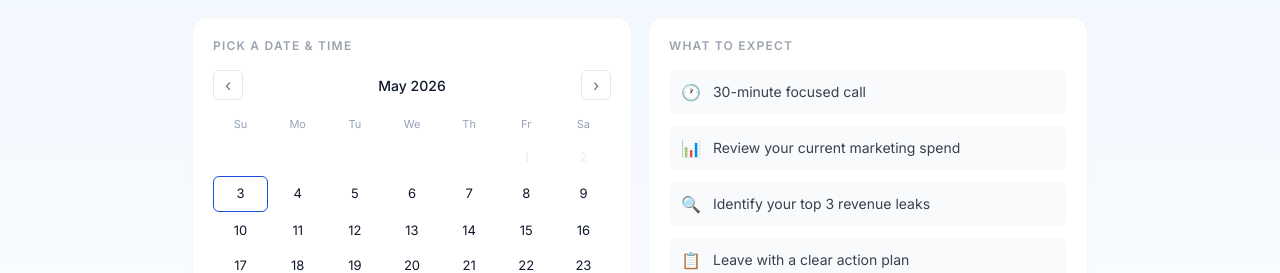
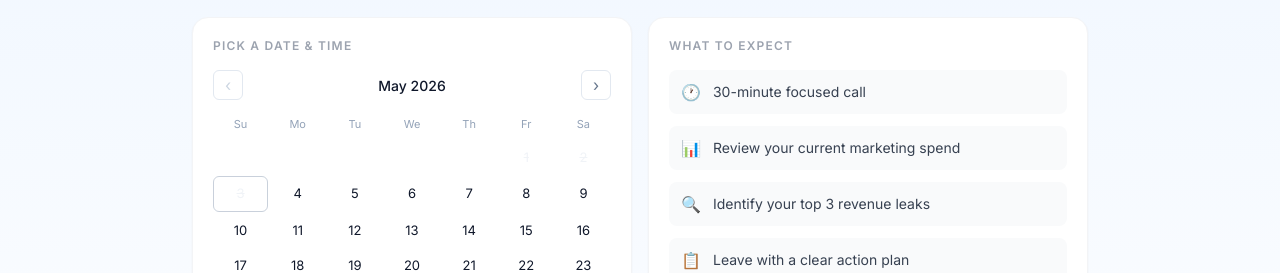
Before and after one commit to riverr360consulting/riverr360, a Next.js app: page /book in a window 1280 px wide. Shown: the part 251-524 px from the top of the page. Built offline with nearby package versions, Linux system fonts and the light colour scheme.

Commit message:
fix:past date inactive issue solved

```diff
--- a/components/BookingCalendar.tsx
+++ b/components/BookingCalendar.tsx
@@ -22,6 +22,10 @@ export default function BookingCalendar({ onSelect, selectedDate, selectedTime }
   const today = new Date();
   today.setHours(0, 0, 0, 0);
 
+  // Earliest bookable date = tomorrow (today's slots are considered gone)
+  const tomorrow = new Date(today);
+  tomorrow.setDate(today.getDate() + 1);
+
   const [viewYear, setViewYear] = useState(today.getFullYear());
   const [viewMonth, setViewMonth] = useState(today.getMonth());
 
@@ -29,11 +33,18 @@ export default function BookingCalendar({ onSelect, selectedDate, selectedTime }
   maxDate.setDate(today.getDate() + BOOKING_WINDOW_DAYS);
 
   function isAvailable(d: Date) {
-    if (d < today || d > maxDate) return false;
+    // Must be strictly in the future (tomorrow or later)
+    if (d < tomorrow) return false;
+    // Must be within booking window
+    if (d > maxDate) return false;
+    // Must be an available day of week
     if (!AVAILABLE_DAYS.includes(d.getDay())) return false;
+    // Must not be a blocked date
     if (BLOCKED_DATES.includes(formatDate(d))) return false;
     return true;
   }
+
+  const isPast = (d: Date) => d < tomorrow;
 
   const days = useMemo(() => {
     const first = new Date(viewYear, viewMonth, 1);
@@ -45,7 +56,11 @@ export default function BookingCalendar({ onSelect, selectedDate, selectedTime }
     return cells;
   }, [viewYear, viewMonth]);
 
+  // Prevent navigating to months before the current one
+  const canGoPrev = viewYear > today.getFullYear() || viewMonth > today.getMonth();
+
   function prevMonth() {
+    if (!canGoPrev) return;
     if (viewMonth === 0) { setViewMonth(11); setViewYear(y => y - 1); }
     else setViewMonth(m => m - 1);
   }
@@ -62,7 +77,20 @@ export default function BookingCalendar({ onSelect, selectedDate, selectedTime }
     <div>
       {/* Month navigation */}
       <div style={{ display: 'flex', alignItems: 'center', justifyContent: 'space-between', marginBottom: 12 }}>
-        <button onClick={prevMonth} aria-label="Previous month" style={{ background: 'none', border: '0.5px solid #e2e8f0', borderRadius: 6, width: 30, height: 30, cursor: 'pointer', fontSize: 16, color: '#64748b' }}>‹</button>
+        <button
+          onClick={prevMonth}
+          aria-label="Previous month"
+          disabled={!canGoPrev}
+          style={{
+            background: 'none',
+            border: '0.5px solid #e2e8f0',
+            borderRadius: 6,
+            width: 30, height: 30,
+            cursor: canGoPrev ? 'pointer' : 'default',
+            fontSize: 16,
+            color: canGoPrev ? '#64748b' : '#cbd5e1',
+          }}
+        >‹</button>
         <span style={{ fontSize: 14, fontWeight: 500, color: '#0f172a' }}>{monthLabel}</span>
         <button onClick={nextMonth} aria-label="Next month" style={{ background: 'none', border: '0.5px solid #e2e8f0', borderRadius: 6, width: 30, height: 30, cursor: 'pointer', fontSize: 16, color: '#64748b' }}>›</button>
       </div>
@@ -80,6 +108,7 @@ export default function BookingCalendar({ onSelect, selectedDate, selectedTime }
           if (!day) return <div key={`empty-${i}`} />;
           const dateStr = formatDate(day);
           const available = isAvailable(day);
+          const past = isPast(day);
           const isSelected = dateStr === selectedDate;
           const isToday = formatDate(day) === formatDate(today);
 
@@ -93,12 +122,19 @@ export default function BookingCalendar({ onSelect, selectedDate, selectedTime }
                 textAlign: 'center',
                 padding: '7px 2px',
                 borderRadius: 6,
-                border: isToday && !isSelected ? '0.5px solid #1d4ed8' : 'none',
+                // Today gets a subtle ring but is NOT bookable
+                border: isToday && !isSelected ? '0.5px solid #94a3b8' : 'none',
                 cursor: available ? 'pointer' : 'default',
                 background: isSelected ? '#1d4ed8' : 'none',
-                color: isSelected ? '#fff' : available ? '#0f172a' : '#cbd5e1',
-                textDecoration: !available && day >= today ? 'line-through' : 'none',
-                opacity: !available ? 0.4 : 1,
+                color: isSelected
+                  ? '#fff'
+                  : past
+                  ? '#e2e8f0'        // very faded — clearly unavailable
+                  : available
+                  ? '#0f172a'        // normal dark text
+                  : '#cbd5e1',       // non-available future days (weekends etc.)
+                textDecoration: past ? 'line-through' : 'none',
+                opacity: past ? 0.5 : !available ? 0.4 : 1,
                 fontWeight: isSelected ? 500 : 400,
               }}
             >
```
